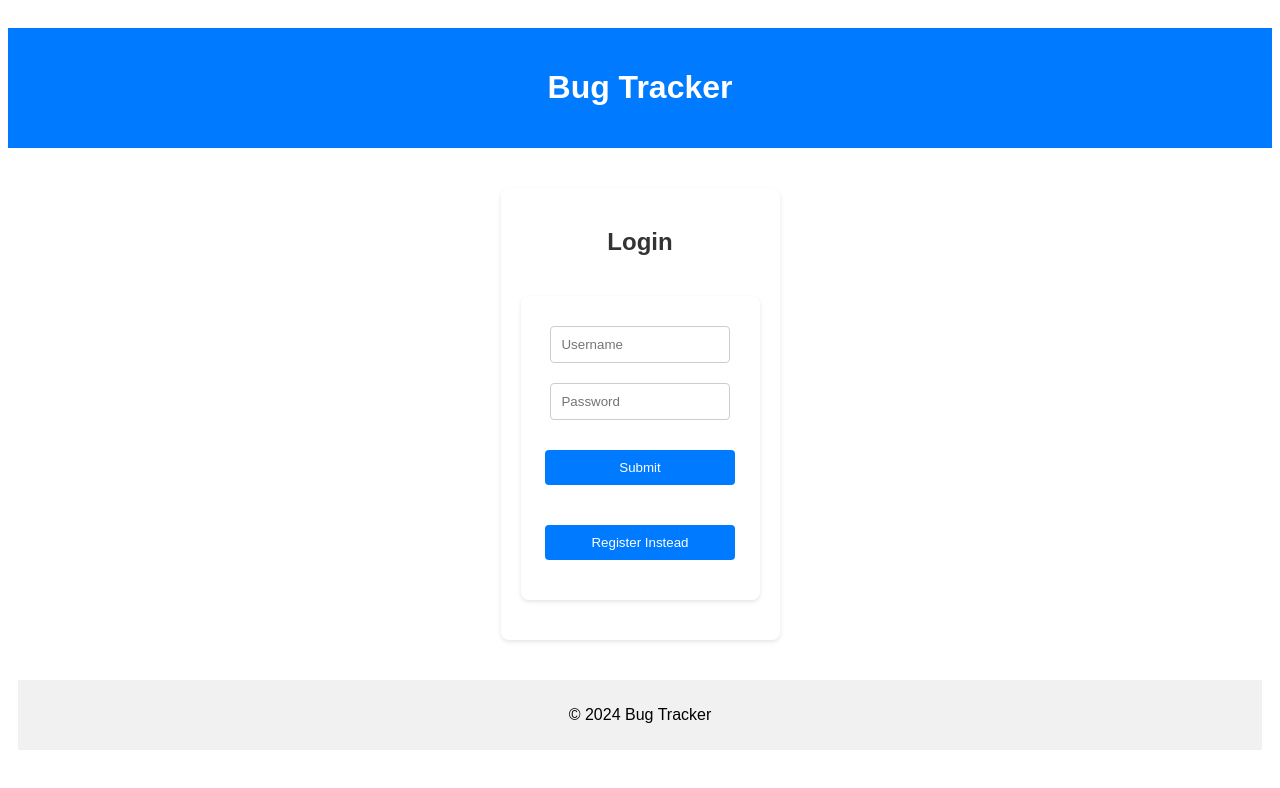
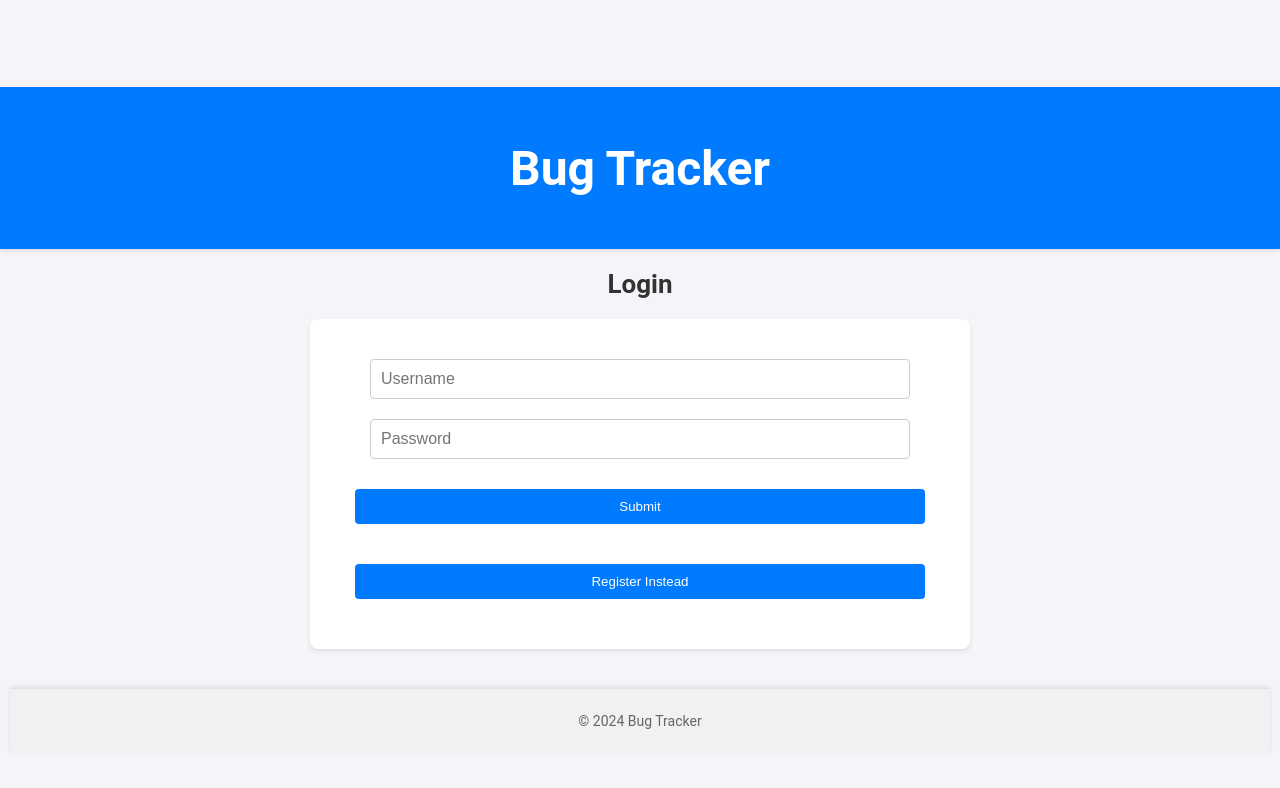
Before and after one commit to BhavnoorSaini/Bug-Tracker, a React (Vite) app in the folder frontend/: page /login in a window 1280 px wide. Shown: the top 788 px of the page. Built offline with nearby package versions, Linux system fonts and the light colour scheme; no server answers.

Commit message:
Updated styling

```diff
--- a/frontend/src/pages/Login.jsx
+++ b/frontend/src/pages/Login.jsx
@@ -8,10 +8,8 @@ function Login() {
             <header className="header">
                 <h1>Bug Tracker</h1>
             </header>
-            <div className="form-container">
-                <h2>Login</h2>
+                <label htmlFor="login" className="title-label">Login</label>
                 <Form route="/api/token/" method="login" />
-            </div>
             <footer className="footer">
                 <p>&copy; 2024 Bug Tracker</p>
             </footer>
--- a/frontend/src/pages/Register.jsx
+++ b/frontend/src/pages/Register.jsx
@@ -8,10 +8,8 @@ function Register() {
             <header className="header">
                 <h1>Bug Tracker</h1>
             </header>
-            <div className="form-container">
-                <h2>Register</h2>
+                <label htmlFor="login" className="title-label">Register</label>
                 <Form route="/api/register/" method="register" />
-            </div>
             <footer className="footer">
                 <p>&copy; 2024 Bug Tracker</p>
             </footer>
--- a/frontend/src/styles/Auth.css
+++ b/frontend/src/styles/Auth.css
@@ -1,3 +1,25 @@
+/* General styles */
+body {
+  font-family: 'Roboto', sans-serif;
+  background-color: #f4f4f9;
+  margin: 0;
+  padding: 0;
+  color: #333;
+}
+
+/* Center container */
+.center-container {
+  display: flex;
+  flex-direction: column;
+  align-items: center;
+  justify-content: center;
+  text-align: center;
+  margin: 0 auto;
+  padding: 20px;
+  min-height: 100vh;
+}
+
+/* Header */
 .header {
   background-color: #007bff;
   color: white;
@@ -5,68 +27,80 @@
   width: 100%;
   text-align: center;
   margin-bottom: 20px;
+  box-shadow: 0 2px 4px rgba(0, 0, 0, 0.1);
+  font-size: 24px;
+  font-weight: bold;
 }
 
+/* Form container */
+.form-container {
+  background-color: #fff;
+  padding: 30px;
+  border-radius: 8px;
+  box-shadow: 0 2px 4px rgba(0, 0, 0, 0.1);
+  max-width: 400px;
+  width: 100%;
+  margin: 20px auto;
+  display: flex;
+  flex-direction: column;
+  align-items: center;
+  justify-content: center;
+}
+
+.form-container h2 {
+  color: #333;
+  font-size: 24px;
+  margin-bottom: 20px;
+  font-weight: 500;
+}
+
+.title-label {
+  font-size: 26px; /* Adjust the size as needed */
+  font-weight: bold;
+}
+
+form label {
+  font-weight: bold;
+  margin-top: 10px;
+  display: block;
+  text-align: left;
+}
+
+form input,
+form textarea,
+form select {
+  width: 100%;
+  padding: 10px;
+  margin: 8px 0 16px;
+  border: 1px solid #ccc;
+  border-radius: 4px;
+  box-sizing: border-box;
+  font-size: 16px;
+}
+
+form input[type="submit"] {
+  background-color: #007bff;
+  color: white;
+  padding: 12px 20px;
+  border: none;
+  border-radius: 4px;
+  cursor: pointer;
+  font-size: 18px;
+  transition: background-color 0.3s;
+}
+
+form input[type="submit"]:hover {
+  background-color: #0056b3;
+}
+
+/* Footer */
 .footer {
   background-color: #f1f1f1;
   padding: 10px;
   width: 100%;
   text-align: center;
   margin-top: 20px;
+  box-shadow: 0 -2px 4px rgba(0, 0, 0, 0.1);
+  font-size: 14px;
+  color: #666;
 }
-
-  .center-container {
-    font-family: Arial, sans-serif;
-    display: flex;
-    flex-direction: column;
-    align-items: center;
-    justify-content: center;
-    text-align: center;
-    margin: 0 auto;
-    padding: 20px;
-  }
-
-  .form-container {
-    background-color: #fff;
-    padding: 20px;
-    border-radius: 8px;
-    box-shadow: 0 2px 4px rgba(0, 0, 0, 0.1);
-    max-width: 500px;
-    margin: 20px auto;
-  }
-
-  .form-container h2 {
-    color: #333;
-    font-size: 24px;
-    margin-bottom: 20px;
-  }
-
-  form label {
-    font-weight: bold;
-    margin-top: 10px;
-  }
-
-  form input,
-  form textarea,
-  form select {
-    width: 100%;
-    padding: 8px;
-    margin: 8px 0 16px;
-    border: 1px solid #ccc;
-    border-radius: 4px;
-    box-sizing: border-box;
-  }
-
-  form input[type="submit"] {
-    background-color: #007bff;
-    color: white;
-    padding: 10px 20px;
-    border: none;
-    border-radius: 4px;
-    cursor: pointer;
-    font-size: 18px;
-  }
-
-  form input[type="submit"]:hover {
-    background-color: #0056b3;
-  }
--- a/frontend/src/styles/Home.css
+++ b/frontend/src/styles/Home.css
@@ -1,5 +1,14 @@
+/* General styles */
+body {
+  font-family: 'Roboto', sans-serif;
+  background-color: #f4f4f9;
+  margin: 0;
+  padding: 0;
+  color: #333;
+}
+
+/* Home container */
 .home-container {
-  font-family: Arial, sans-serif;
   display: flex;
   flex-direction: column;
   align-items: center;
@@ -7,8 +16,10 @@
   text-align: center;
   margin: 0 auto;
   padding: 20px;
+  max-width: 1200px;
 }
 
+/* Header */
 .header {
   background-color: #007bff;
   color: white;
@@ -16,14 +27,17 @@
   width: 100%;
   text-align: center;
   margin-bottom: 20px;
+  box-shadow: 0 2px 4px rgba(0, 0, 0, 0.1);
 }
 
+/* Form container */
 .form-container {
   background-color: #fff;
-  padding: 20px;
+  padding: 30px;
   border-radius: 8px;
   box-shadow: 0 2px 4px rgba(0, 0, 0, 0.1);
-  max-width: 500px;
+  max-width: 600px;
+  width: 100%;
   margin: 20px auto;
 }
 
@@ -36,56 +50,66 @@
 form label {
   font-weight: bold;
   margin-top: 10px;
+  display: block;
+  text-align: left;
 }
 
 form input,
 form textarea,
 form select {
   width: 100%;
-  padding: 8px;
+  padding: 10px;
   margin: 8px 0 16px;
   border: 1px solid #ccc;
   border-radius: 4px;
   box-sizing: border-box;
+  font-size: 16px;
 }
 
 form input[type="submit"] {
   background-color: #007bff;
   color: white;
-  padding: 10px 20px;
+  padding: 12px 20px;
   border: none;
   border-radius: 4px;
   cursor: pointer;
-  font-size: 16px;
+  font-size: 18px;
+  transition: background-color 0.3s;
 }
 
 form input[type="submit"]:hover {
   background-color: #0056b3;
 }
 
+/* Tickets section */
 .tickets-section {
   margin-bottom: 2rem;
   display: flex;
-  flex-direction: column; /* Change this to column */
-  align-items: center; /* Center the tickets horizontally */
+  flex-direction: column;
+  align-items: center;
   font-size: 18px;
+  width: 100%;
 }
 
 .ticket {
-  background-color: #f9f9f9;
+  background-color: #fff;
   border-left: 5px solid #007bff;
-  margin: 10px 0; /* Adjust margin to stack tickets vertically */
-  padding: 10px 15px;
+  margin: 10px 0;
+  padding: 15px 20px;
   border-radius: 5px;
   transition: transform 0.2s;
-  width: 100%; /* Ensure tickets take full width */
+  width: 100%;
   word-wrap: break-word; /* Ensure long words break and wrap */
   overflow-wrap: break-word; /* Ensure long words break and wrap */
+  max-width: 600px;
+  box-shadow: 0 2px 4px rgba(0, 0, 0, 0.1);
 }
+
 .ticket:hover {
   transform: scale(1.05);
 }
 
+/* Logout button */
 .logout-button {
   background-color: #f44336;
   color: white;
@@ -94,16 +118,20 @@ form input[type="submit"]:hover {
   border-radius: 5px;
   cursor: pointer;
   transition: background-color 0.3s;
+  font-size: 16px;
+  margin-top: 20px;
 }
 
 .logout-button:hover {
   background-color: #d32f2f;
 }
 
+/* Footer */
 .footer {
   background-color: #f1f1f1;
   padding: 10px;
   width: 100%;
   text-align: center;
   margin-top: 20px;
+  box-shadow: 0 -2px 4px rgba(0, 0, 0, 0.1);
 }
--- a/frontend/src/styles/Ticket.css
+++ b/frontend/src/styles/Ticket.css
@@ -1,38 +1,55 @@
 .ticket-container {
-  padding: 10px;
-  margin: 20px 0;
-  border: 1px solid #ccc;
+  background-color: #fff;
+  border-left: 5px solid #007bff;
+  margin: 10px 0;
+  padding: 15px 20px;
   border-radius: 5px;
+  transition: transform 0.2s;
+  width: 100%;
+  max-width: 600px;
+  box-shadow: 0 2px 4px rgba(0, 0, 0, 0.1);
+}
+
+.ticket-container:hover {
+  transform: scale(1.05);
 }
 
 .ticket-title {
   color: #333;
+  font-size: 1.2rem;
+  font-weight: bold;
+  margin-bottom: 10px;
 }
 
 .ticket-content {
   color: #666;
+  font-size: 1rem;
+  margin-bottom: 10px;
 }
 
 .ticket-priority {
-  color: #007bff; /* Blue color for priority */
+  color: #007bff;
   font-weight: bold;
+  margin-bottom: 10px;
 }
 
 .ticket-date {
   color: #999;
   font-size: 0.8rem;
+  margin-bottom: 10px;
 }
 
 .delete-button {
-  background-color: #f44336; /* Red */
+  background-color: #f44336;
   color: white;
   border: none;
   padding: 10px 20px;
   border-radius: 5px;
   cursor: pointer;
   transition: background-color 0.3s;
+  font-size: 1rem;
 }
 
 .delete-button:hover {
-  background-color: #d32f2f; /* Darker red */
+  background-color: #d32f2f;
 }
```
Also changed, not shown: 1 other file (tests, documents, lock files or other folders). Lines whose indentation alone changed are shown as unchanged.
